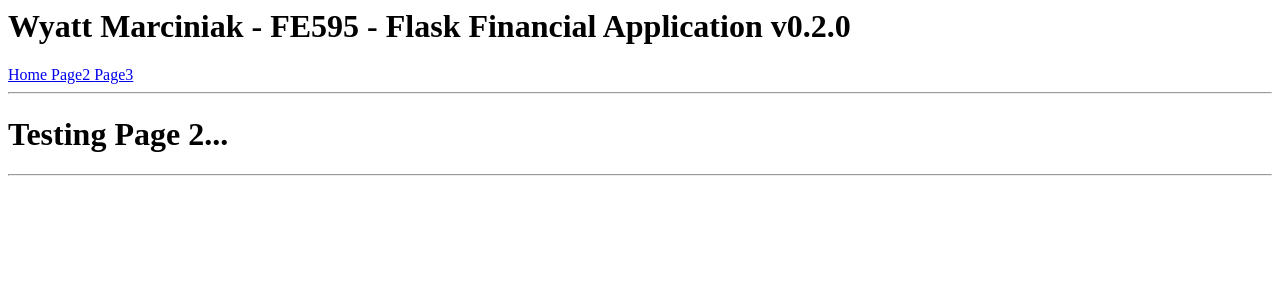
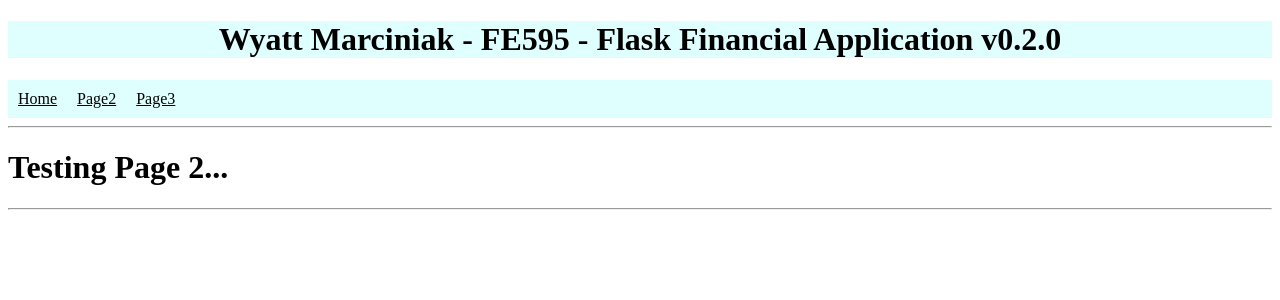
Before and after one commit to wyattm94/flaskrepo1, a Flask app: page /page2 in a window 1280 px wide. Shown: the top 300 px of the page. Run offline with Flask 2, Linux system fonts and the light colour scheme.

Commit message:
add css/function calls

```diff
--- a/app.py
+++ b/app.py
@@ -6,25 +6,24 @@ app = Flask(__name__)
 
 @app.route('/')
 def home():
-	# sp = yget_stock('^GSPC',start='2018-1-1')
-	# dj  = yget_stock('^DJI',start='2018-1-1')
-	# nd = yget_stock('^IXIC',start='2018-1-1')
+	sp = yget_stock('^GSPC',start='2018-1-1')
+	dj  = yget_stock('^DJI',start='2018-1-1')
+	nd = yget_stock('^IXIC',start='2018-1-1')
 
-	# sp_p = yf_plot(sp)
-	# img1 = io.BytesIO(); plt.savefig(img1,format='png'); img1.seek(0)
-	# res_sp = base64.b64encode(img1.getvalue()).decode()
+	sp_p = yf_plot(sp)
+	img1 = io.BytesIO(); plt.savefig(img1,format='png'); img1.seek(0)
+	res_sp = base64.b64encode(img1.getvalue()).decode()
 
-	# dj_p  = yf_plot(dj)
-	# img2 = io.BytesIO(); plt.savefig(img2,format='png'); img2.seek(0)
-	# res_dj = base64.b64encode(img2.getvalue()).decode()
+	dj_p  = yf_plot(dj)
+	img2 = io.BytesIO(); plt.savefig(img2,format='png'); img2.seek(0)
+	res_dj = base64.b64encode(img2.getvalue()).decode()
 
-	# nd_p = yf_plot(nd)
-	# img3 = io.BytesIO(); plt.savefig(img3,format='png'); img3.seek(0)
-	# res_nd = base64.b64encode(img3.getvalue()).decode()
+	nd_p = yf_plot(nd)
+	img3 = io.BytesIO(); plt.savefig(img3,format='png'); img3.seek(0)
+	res_nd = base64.b64encode(img3.getvalue()).decode()
 
-	# return render_template('home.html',fsp=res_sp,fdj=res_dj,fnd=res_nd)
-
-	return render_template("home.html") #, title='Home Page') #posts=posts
+	return render_template('home.html',fsp=res_sp,fdj=res_dj,fnd=res_nd)
+	#return render_template("home.html") #, title='Home Page') #posts=posts
 
 @app.route('/page2')
 def page2():
--- a/requirements.txt
+++ b/requirements.txt
@@ -15,6 +15,7 @@ numpy==1.15.2
 pandas==0.23.4
 pyparsing==2.2.2
 python-dateutil==2.7.3
+python-dotenv==0.9.1
 pytz==2018.5
 requests==2.19.1
 scipy==1.1.0
--- /dev/null
+++ b/static/styles/base.css
@@ -0,0 +1,22 @@
+.header{
+    background-color: #dfffff;
+    text-align: center;
+}
+
+.navbar{
+    overflow: hidden;
+    background-color: #dfffff;
+}
+
+.navbar a{
+    float: left;
+    display: block;
+    color: black;
+    text-align: center;
+    padding: 10px 10px 10px 10px;
+}
+
+.navbar a:hover{
+    background-color: aqua;
+    font-style: italic;
+}
--- a/templates/base.html
+++ b/templates/base.html
@@ -1,10 +1,14 @@
+<!DOCTYPE html>
 <html>
     <head>
+        <link rel='stylesheet' type='text/css' href="{{url_for('static',filename='styles/base.css')}}">
         <!-- Allow per-page css file loading here -->
         {% block head %} {% endblock %}
-        <h1> Wyatt Marciniak - FE595 - Flask Financial Application v0.2.0 </h1>
     </head>
     <body>
+        <div class='header'>
+            <h1> Wyatt Marciniak - FE595 - Flask Financial Application v0.2.0 </h1>
+        </div>
         <!-- Navigation bar to major functionality pages -->
         <div class='navbar'>
             <a href="{{url_for('home')}}"> Home </a>
```
Also changed, not shown: static/styles/home.css (added, +10 -0 lines), templates/home.html (+17 -2 lines), 1 other file.
